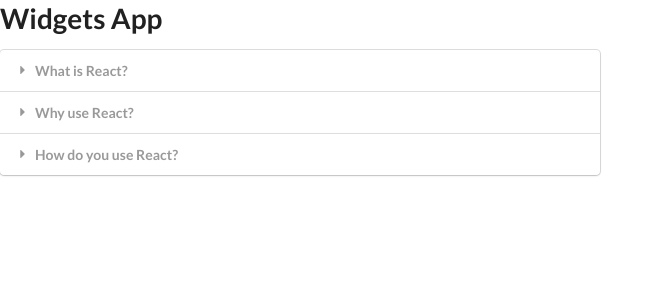
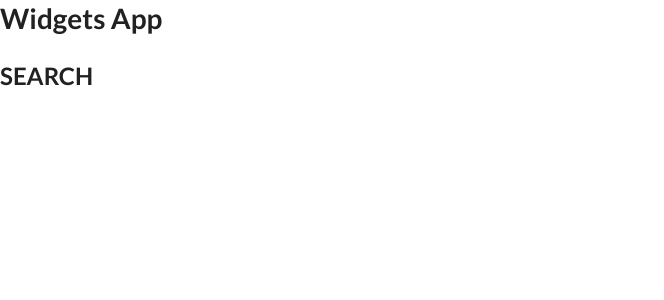
Before and after one commit to DavidRedding/widgets, a React (Create React App) app: page / in a window 1280 px wide. Shown: the top 300 px of the page, without its empty margins (0-664 px from the left). Built offline with nearby package versions, Linux system fonts and the light colour scheme.

Commit message:
search init

```diff
--- a/src/App.js
+++ b/src/App.js
@@ -1,5 +1,6 @@
 import React from "react";
-import Accordion from "./components/Accordion";
+// import Accordion from "./components/Accordion";
+import Search from "./components/Search";
 
 const items = [
   {
@@ -18,6 +19,8 @@ const items = [
 
 export default () => (
   <div>
-    <h1>Widgets App</h1> <Accordion items={items} />
+    <h1>Widgets App</h1>
+    <Search />
+    {/* <Accordion items={items} /> */}
   </div>
 );
--- /dev/null
+++ b/src/components/Search.js
@@ -0,0 +1,5 @@
+import React from "react";
+
+const Search = () => <h2>SEARCH</h2>;
+
+export default Search;
```
